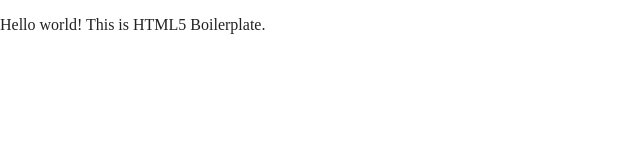
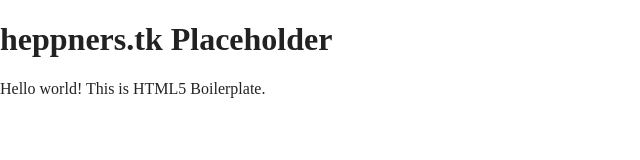
Before and after one commit to heepdog/heppners.tk, a website built with Parcel: page index.html in a window 1280 px wide. Shown: the whole page, without its empty margins (0-640 px from the left). Built offline with nearby package versions, Linux system fonts and the light colour scheme.

Commit message:
add header

```diff
--- a/index.html
+++ b/index.html
@@ -25,6 +25,7 @@
 <body>
 
   <!-- Add your site or application content here -->
+  <h1>heppners.tk Placeholder</h1>
   <p>Hello world! This is HTML5 Boilerplate.</p>
   <script src="js/vendor/modernizr-3.11.2.min.js"></script>
   <script src="js/plugins.js"></script>
```
